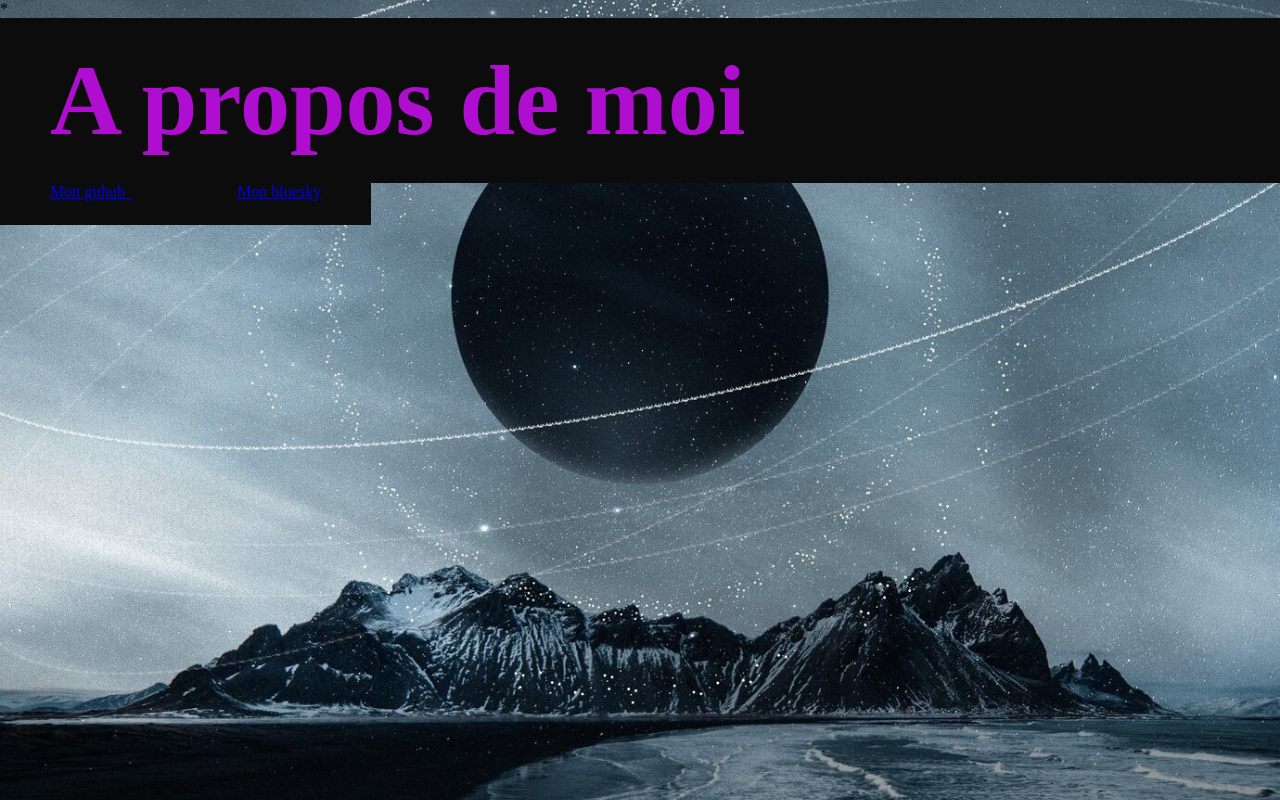
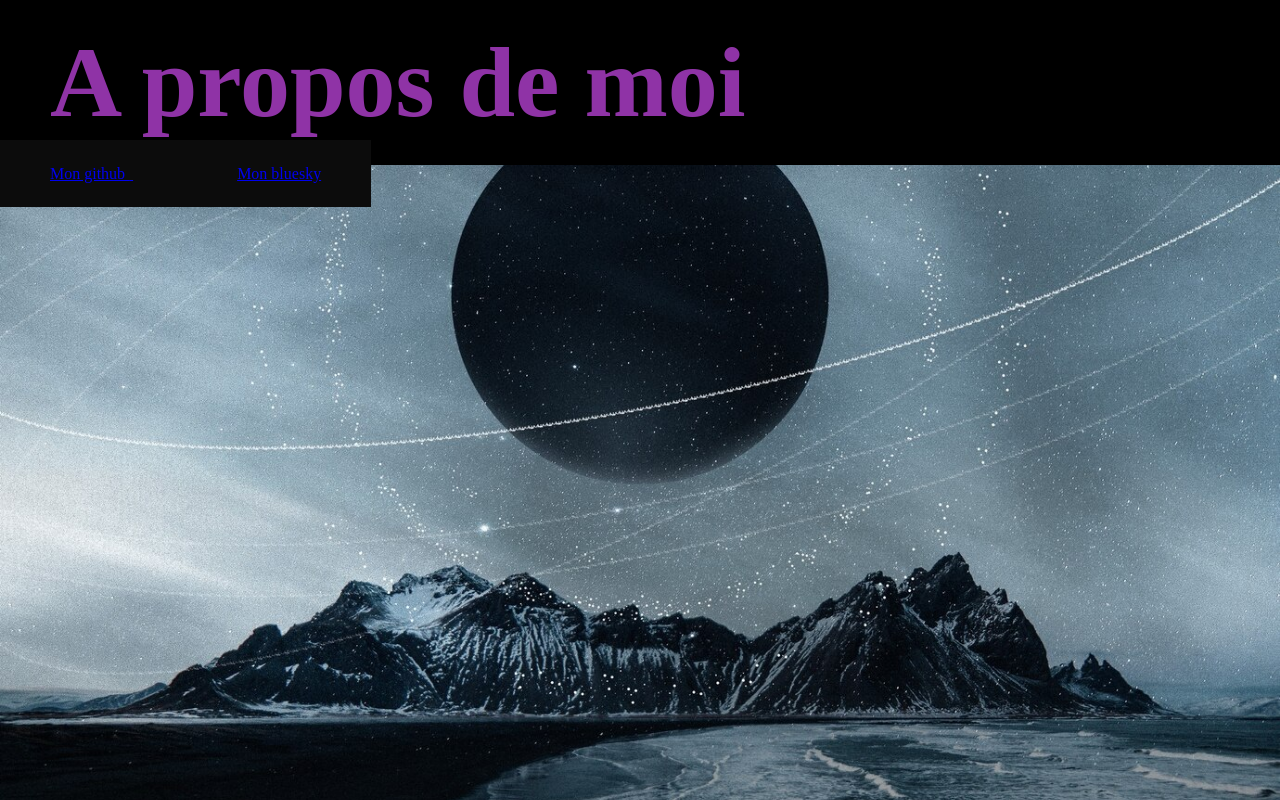
Before and after one commit to mgb-79/Site, a plain HTML site: page about.html in a window 1280 px wide. Drawn offline with Linux system fonts and the light colour scheme.

Commit message:
Meilleur mise en forme des bandes du haut

```diff
--- a/about.html
+++ b/about.html
@@ -2,7 +2,7 @@
     <div class="fond">
     <head>
         <title>A propos de moi</title>
-        <meta charset="utf-8" />*
+        <meta charset="utf-8" />
         <link rel="stylesheet" href="style.css">
     </head>
 
--- a/style.css
+++ b/style.css
@@ -19,8 +19,8 @@ header {
   display:flex;
   justify-content: space-between;
   align-items:center;
-  background-color: #0c0c0c;
-  color: rgb(175, 13, 207);
+  background-color: #000000;
+  color: rgb(143, 51, 166);
   padding: 25px 50px;
 }
 
```
Also changed, not shown: home.html (+1 -1 lines), liens.html (+1 -1 lines), projets.html (+1 -1 lines).
